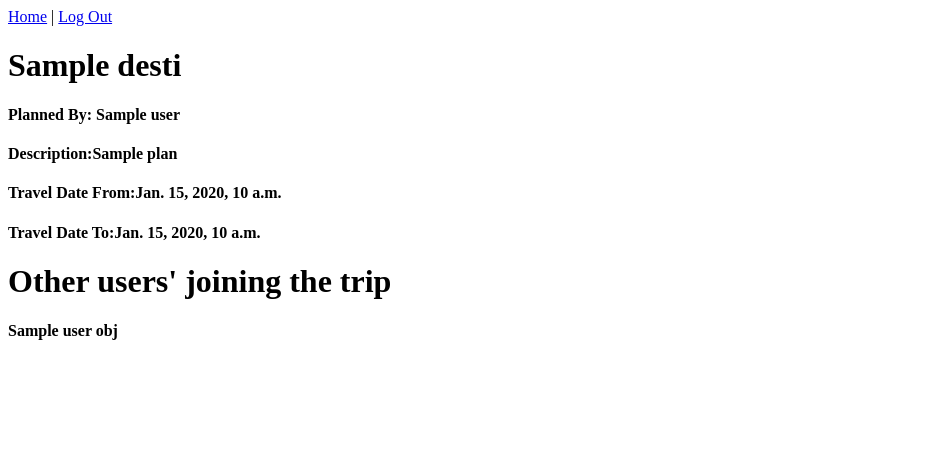
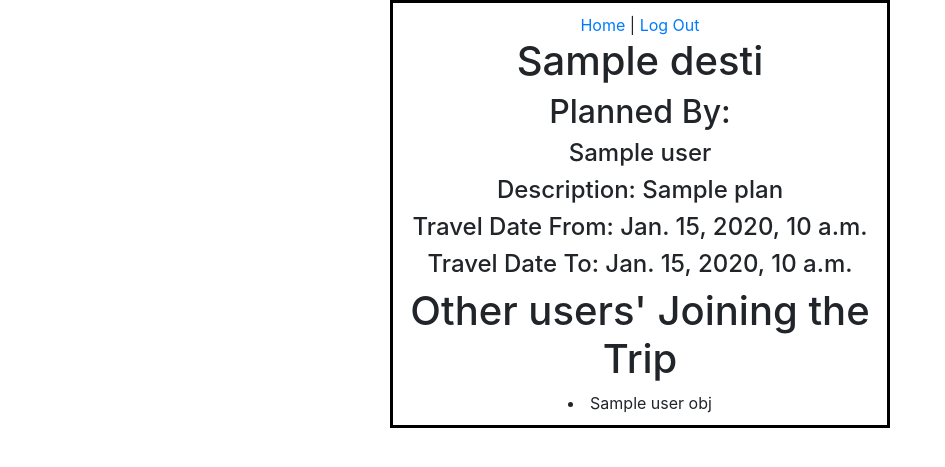
Before and after one commit to jsmalls05/Python_FlyBuddy, a Django app: template templates/desti.html in a window 1280 px wide. Shown: the top 467 px of the page, without its empty margins (0-945 px from the left). Run offline with Django 3.2, Linux system fonts and the light colour scheme; the template is opened without the code that fills it: most values are stand-ins (such as "Sample title", 1, 10 or a date in 2020); some libraries are stand-ins or nearby versions.

Commit message:
Update desti.html

```diff
--- a/templates/desti.html
+++ b/templates/desti.html
@@ -1,5 +1,16 @@
 <!DOCTYPE html>
 <html lang="en">
+<link rel="stylesheet" href="https://stackpath.bootstrapcdn.com/bootstrap/4.3.1/css/bootstrap.min.css">
+
+<style>
+    body {
+        max-width: 500px;
+        margin: auto;
+        border: 3px solid black;
+        padding: 10px;
+        text-align: center;
+    }
+</style>
 
 <head>
     <meta charset="UTF-8">
@@ -12,16 +23,20 @@
     <a href="/logout">Log Out</a>
     <div class="top">
         <h1>{{tripInfo.desti}}</h1>
-        <h4>Planned By: {{tripInfo.user.name}}</h4>
-        <h4>Description:{{tripInfo.plan}}</h4>
-        <h4>Travel Date From:{{tripInfo.startDate}}</h4>
-        <h4>Travel Date To:{{tripInfo.endDate}}</h4>
+        <h2>Planned By:</h2>
+        <h4> {{tripInfo.user.name}}</h4>
+        <h4>Description: {{tripInfo.plan}}</h4>
+        <h4>Travel Date From: {{tripInfo.startDate}}</h4>
+        <h4>Travel Date To: {{tripInfo.endDate}}</h4>
+    </div>
 
-    </div>
     <div class="bottom">
-        <h1>Other users' joining the trip</h1>
+        <h1>Other users' Joining the Trip</h1>
         {% for userObj in tripInfo.fav.all %}
-        <h4>{{userObj.name}}</h4>
+        <li>
+            {{userObj.name}}
+        </li>
+
         {% endfor %}
     </div>
 </body>
```
